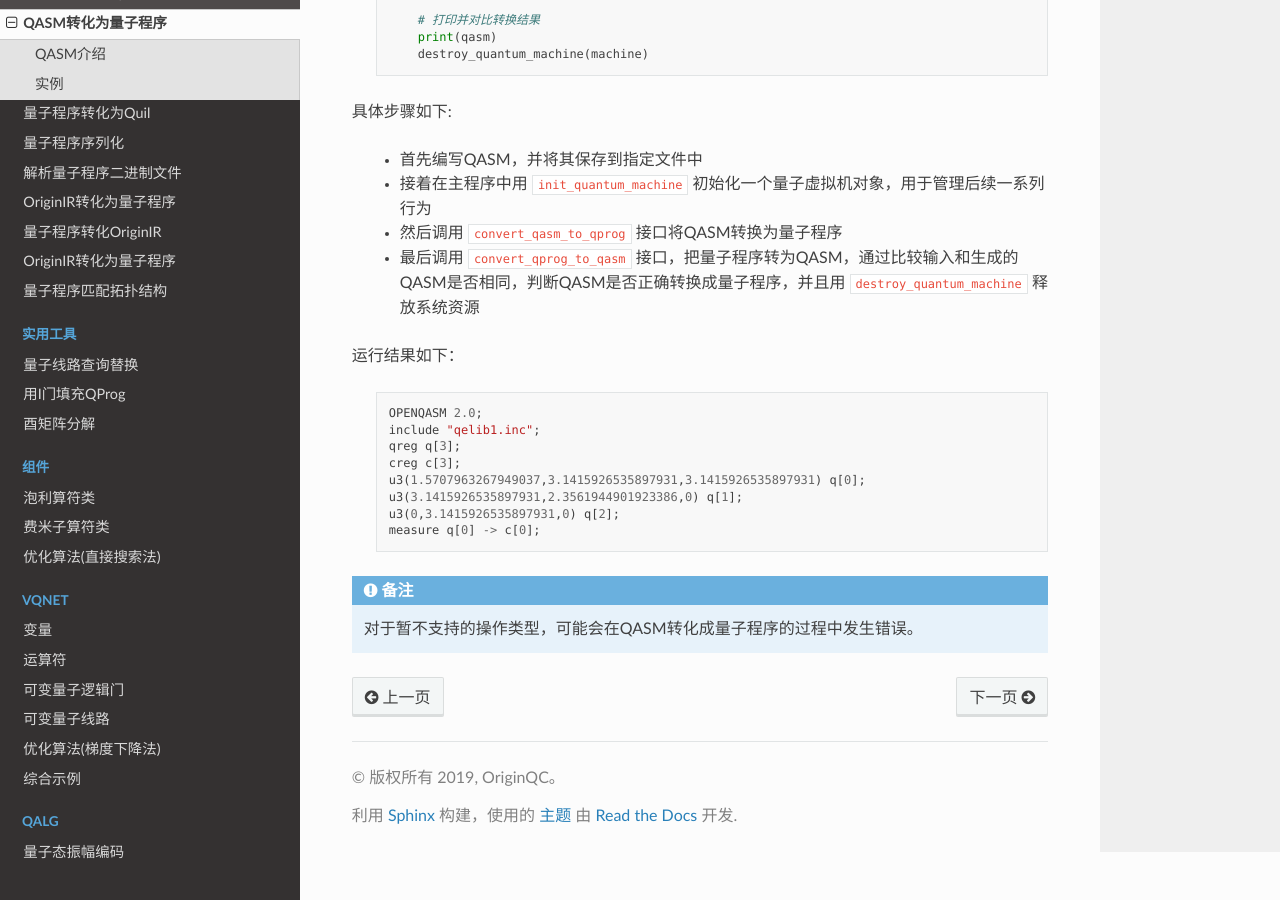
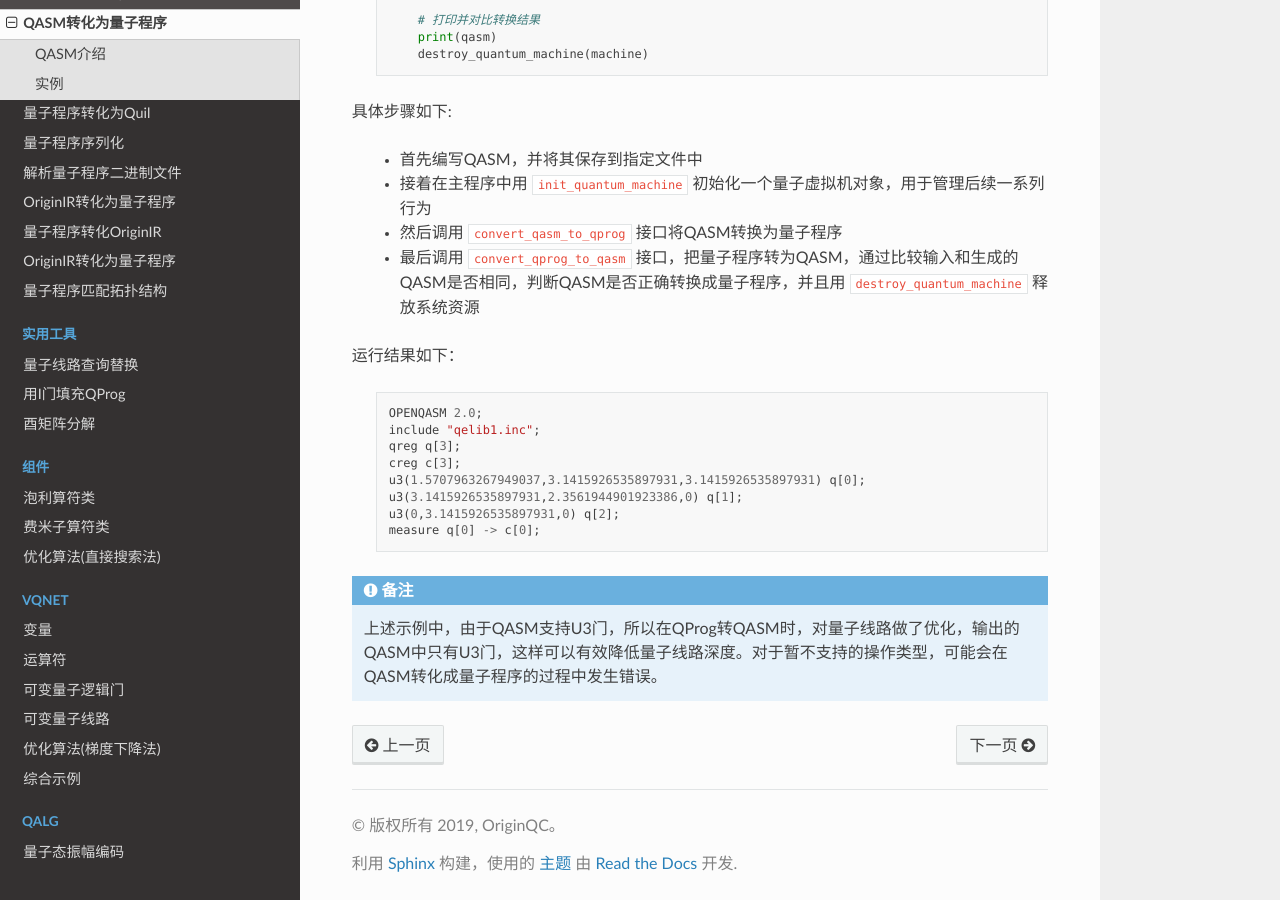
Before and after one commit to OriginQ/pyQPanda-Toturial, a Sphinx documentation site: the page built from source/QASMToQProg.rst, in a window 1280 px wide and 900 px high, scrolled down 1056 px. Built offline with Sphinx 7.4.7 and the Read the Docs theme 2.0.0, drawn with Linux system fonts in a browser that asks for light colours; pages that are not in the unit, such as notebooks, are missing from menus.

Commit message:
Update QASMToQProg.rst

```diff
--- a/source/QASMToQProg.rst
+++ b/source/QASMToQProg.rst
@@ -75,4 +75,4 @@ QPanda 2提供了QASM文件转换工具接口 ``convert_qasm_to_qprog`` 该接
         u3(0,3.1415926535897931,0) q[2];
         measure q[0] -> c[0];
 
-.. note:: 对于暂不支持的操作类型，可能会在QASM转化成量子程序的过程中发生错误。
+.. note:: 上述示例中，由于QASM支持U3门，所以在QProg转QASM时，对量子线路做了优化，输出的QASM中只有U3门，这样可以有效降低量子线路深度。对于暂不支持的操作类型，可能会在QASM转化成量子程序的过程中发生错误。
```
